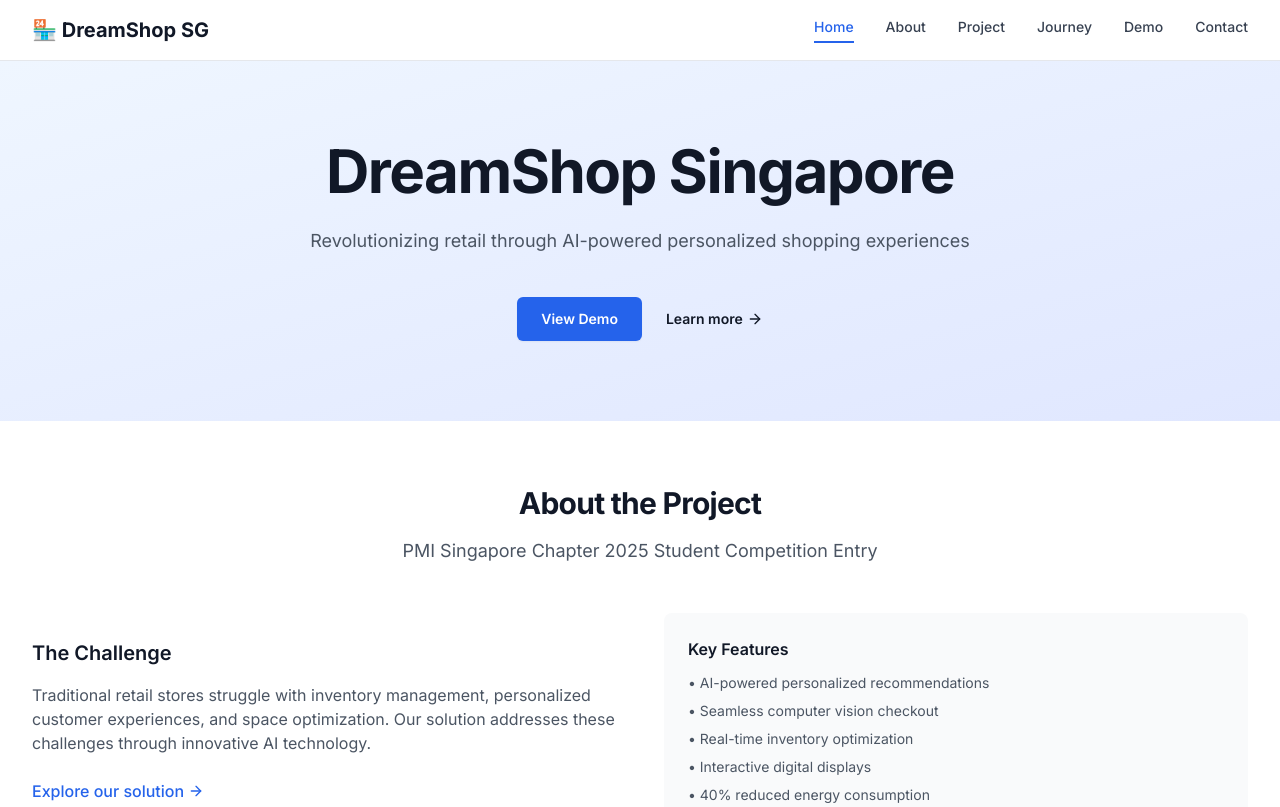
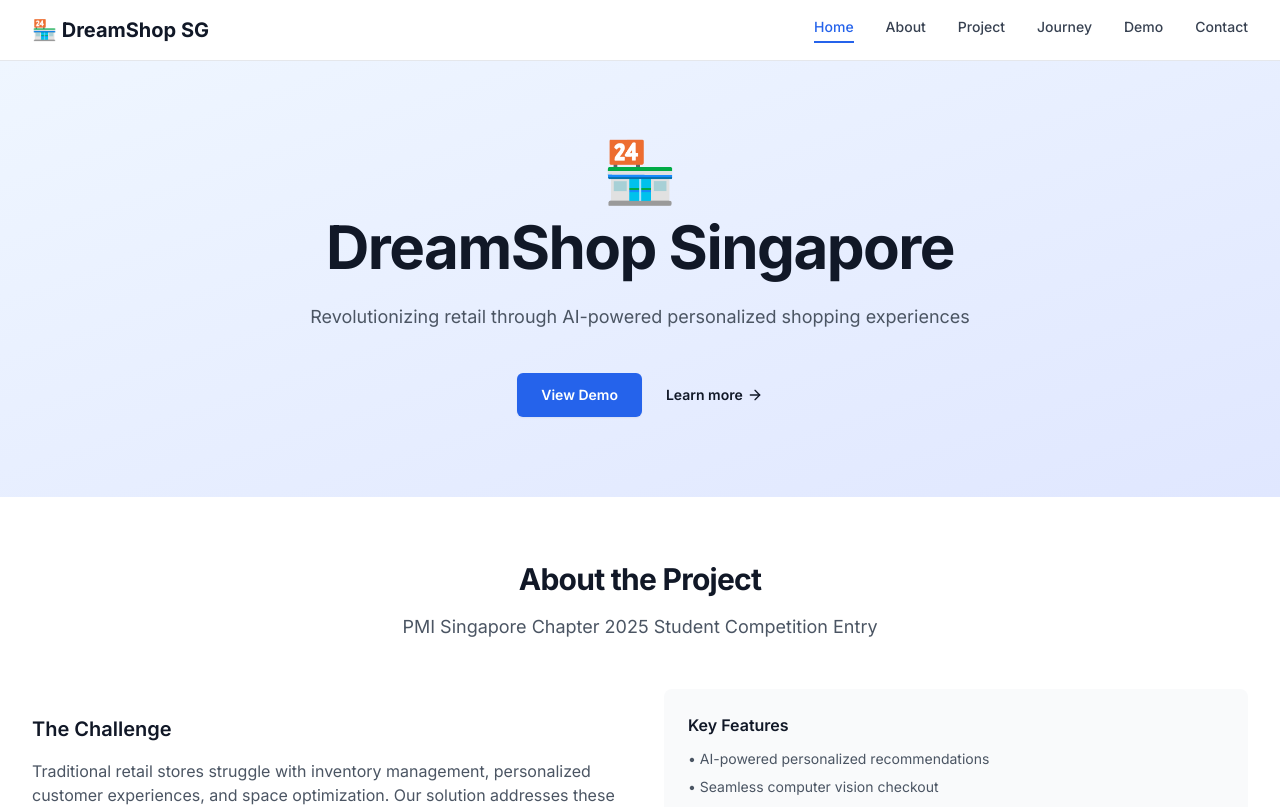
Before and after one commit to SaaiAravindhRaja/Re-Charge, a Next.js app: page / in a window 1280 px wide. Shown: the top 807 px of the page. Built offline with nearby package versions, Linux system fonts and the light colour scheme.

Commit message:
add hero icon

```diff
--- a/app/page.tsx
+++ b/app/page.tsx
@@ -9,6 +9,7 @@
       <section className="relative bg-gradient-to-br from-blue-50 to-indigo-100 py-20">
         <div className="mx-auto max-w-7xl px-4 sm:px-6 lg:px-8">
           <div className="text-center">
+            <div className="text-6xl mb-4">🏪</div>
             <h1 className="text-4xl font-bold tracking-tight text-gray-900 sm:text-6xl">
               {siteConfig.name}
             </h1>
```
